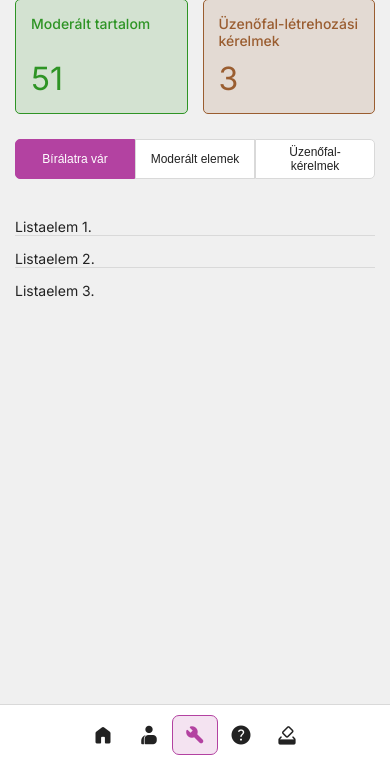
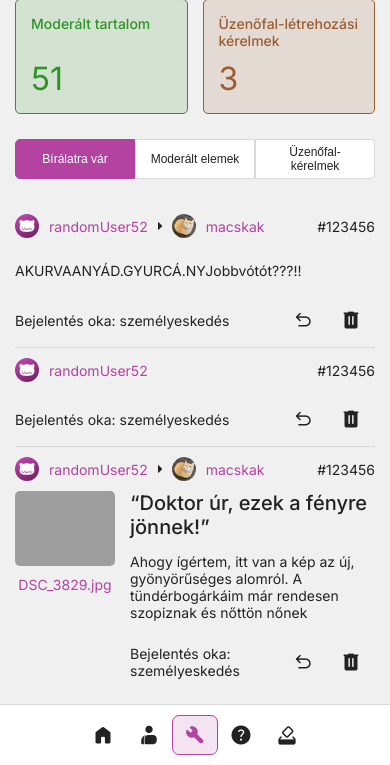
Before and after one commit to 0pau/UwUChan, a PHP site: page /admincenter.html in a window 390 px wide. Shown: the part 349-1114 px from the top of the page. Run offline with PHP 8.4, Linux system fonts and the light colour scheme; grey boxes are pictures that could not be loaded.

Commit message:
Admincenter fix, Poszt nézet, Board nézet

```diff
--- a/admincenter.html
+++ b/admincenter.html
@@ -93,10 +93,84 @@
                     <button>Moderált elemek</button>
                     <button>Üzenőfal-kérelmek</button>
                 </div>
-                <div class="list">
-                    <p>Listaelem 1.</p>
-                    <p>Listaelem 2.</p>
-                    <p>Listaelem 3.</p>
+
+                <div id="reports">
+                    <div class="post-card">
+                        <div class="card-head">
+                            <a href=".">
+                                <img class="user-profile-blog-avatar" src="img/default_user_avatar.png" alt="Profilkép">
+                                <span>randomUser52</span>
+                            </a>
+                            <span class="material-symbols-rounded">arrow_right</span>
+                            <a href="board.html">
+                                <img class="user-profile-blog-avatar" src="img/minta_macsek.jpg" alt="macskak">
+                                <span>macskak</span>
+                            </a>
+                            <span class="right">#123456</span>
+                        </div>
+                        <div class="post-content">
+                            <div class="post-fragment">
+                                <a href="post.html" class="post-body">
+                                    <p class="post-text">AKURVAANYÁD.GYURCÁ.NYJobbvótót???!!</p>
+                                </a>
+                                <div class="reaction-bar">
+                                    <span>Bejelentés oka: személyeskedés</span>
+                                    <button class="flat right hide-text-on-mobile"><span class="material-symbols-rounded">undo</span><span>Visszaállítás</span></button>
+                                    <button class="flat hide-text-on-mobile destructive"><span class="material-symbols-rounded">delete</span><span>Törlés</span></button>
+                                </div>
+                            </div>
+                        </div>
+                    </div>
+                    <div class="post-card">
+                        <div class="card-head">
+                            <a href=".">
+                                <img class="user-profile-blog-avatar" src="img/default_user_avatar.png" alt="Profilkép">
+                                <span>randomUser52</span>
+                            </a>
+                            <span class="right">#123456</span>
+                        </div>
+                        <div class="post-content">
+                            <div class="post-fragment">
+                                <div class="reaction-bar">
+                                    <span>Bejelentés oka: személyeskedés</span>
+                                    <button class="flat right hide-text-on-mobile"><span class="material-symbols-rounded">undo</span><span>Visszaállítás</span></button>
+                                    <button class="flat hide-text-on-mobile destructive"><span class="material-symbols-rounded">delete</span><span>Törlés</span></button>
+                                </div>
+                            </div>
+                        </div>
+                    </div>
+                    <div class="post-card">
+                        <div class="card-head">
+                            <a href=".">
+                                <img class="user-profile-blog-avatar" src="img/default_user_avatar.png" alt="Profilkép">
+                                <span>randomUser52</span>
+                            </a>
+                            <span class="material-symbols-rounded">arrow_right</span>
+                            <a href="board.html">
+                                <img class="user-profile-blog-avatar" src="img/minta_macsek.jpg" alt="macskak">
+                                <span>macskak</span>
+                            </a>
+                            <span class="right">#123456</span>
+                        </div>
+                        <div class="post-content">
+                            <a class="post-images" href=".">
+                                <img src="./img/blog_macska.jpg" alt="macska">
+                                <p>DSC_3829.jpg</p>
+                            </a>
+                            <div class="post-fragment">
+                                <a href="post.html" class="post-body">
+                                    <p class="post-title">“Doktor úr, ezek a fényre jönnek!”</p>
+                                    <p class="post-text">Ahogy ígértem, itt van a kép az új, gyönyörűséges alomról.
+                                        A tündérbogárkáim már rendesen szopiznak és nőttön nőnek</p>
+                                </a>
+                                <div class="reaction-bar">
+                                    <span>Bejelentés oka: személyeskedés</span>
+                                    <button class="flat right hide-text-on-mobile"><span class="material-symbols-rounded">undo</span><span>Visszaállítás</span></button>
+                                    <button class="flat hide-text-on-mobile destructive"><span class="material-symbols-rounded">delete</span><span>Törlés</span></button>
+                                </div>
+                            </div>
+                        </div>
+                    </div>
                 </div>
             </section>
         </div>
--- a/css/admin.css
+++ b/css/admin.css
@@ -59,3 +59,7 @@
     width: 100%;
     margin: 0px;
 }
+
+#reports{
+
+}
--- a/css/main.css
+++ b/css/main.css
@@ -70,7 +70,7 @@ section {
     overflow-y: auto;
 }
 
-section:not(.no-padding) {
+section:not(.no-padding), .section-inset {
     padding: 25px;
 }
 
@@ -432,13 +432,13 @@ nav a[href].current {
     padding: 0px 10px 10px;
 }
 
-.post-card-head{
+.card-head{
     display: flex;
     align-items: center;
     padding: 15px;
 }
 
-.post-card-head a{
+.card-head a{
     display: flex;
     align-items: center;
     gap: 10px;
@@ -510,7 +510,8 @@ nav a[href].current {
     max-width: 125px;
 }
 
-.post-reactions{
+.reaction-bar{
+    align-items: center;
     display: flex;
     padding-bottom: 15px;
 }
--- a/css/mobile.css
+++ b/css/mobile.css
@@ -47,7 +47,7 @@
         display: none;
     }
 
-    .button.hide-text-on-mobile span:last-of-type {
+    .button.hide-text-on-mobile span:last-of-type, button.hide-text-on-mobile span:last-of-type {
         display: none;
     }
 
@@ -55,8 +55,14 @@
         flex-direction: column-reverse;
     }
 
-    section:not(.no-padding) {
+    section:not(.no-padding), .section-inset {
         padding: 15px;
+    }
+
+    .board-head{
+        flex-direction: column;
+        gap: 0px;
+        text-align: center;
     }
 
     section > h1 {
@@ -92,7 +98,7 @@
         margin: 0px;
     }
 
-    .post-view .post-card-head, .post-view .post-content {
+    .post-view .card-head, .post-view .post-content {
         padding-left: 10px;
         padding-right: 10px;
     }
@@ -116,7 +122,7 @@
         border-width: 0px 0px 1px 0px;
     }
 
-    .post-card-head {
+    .card-head {
         padding: 10px 0px;
     }
 
@@ -147,8 +153,8 @@
         margin-top: 0px;
     }
 
-    .post-reactions{
-        padding-bottom: 10px;
+    .reaction-bar{
+        padding: 10px 0px;
     }
 
     .go-up {
@@ -164,4 +170,12 @@
     .button-box button {
         width: 100%;
     }
+
+    #comments.list{
+        padding: 0px 15px;
+    }
+
+    #comments.list .post-comment-card p{
+        padding: 0px 10px 0px 37px;
+    }
 }
```
Also changed, not shown: board.html (added, +185 -0 lines), css/board.css (added, +48 -0 lines), css/post.css (added, +19 -0 lines), index.html (+7 -7 lines), post.html (+46 -3 lines).
